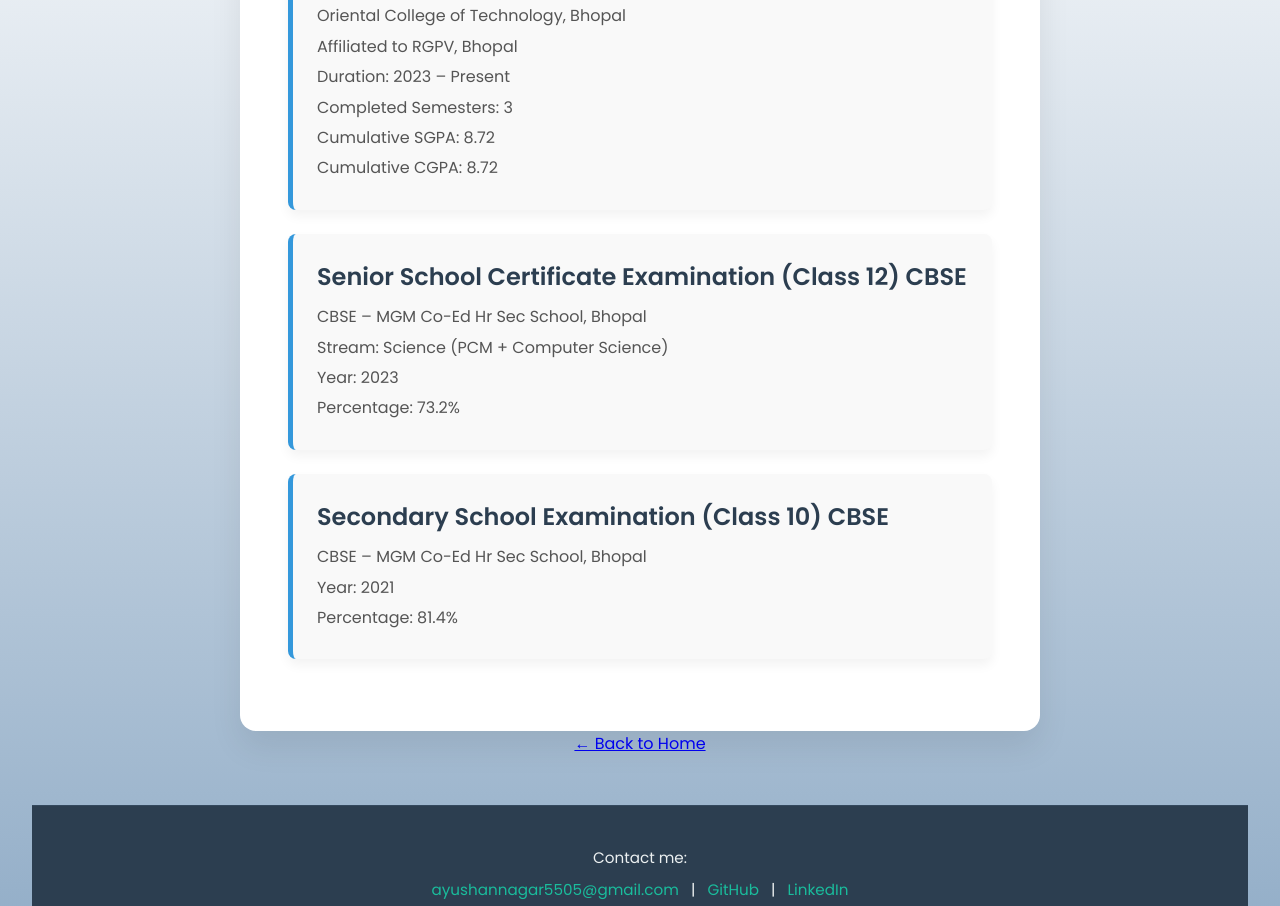
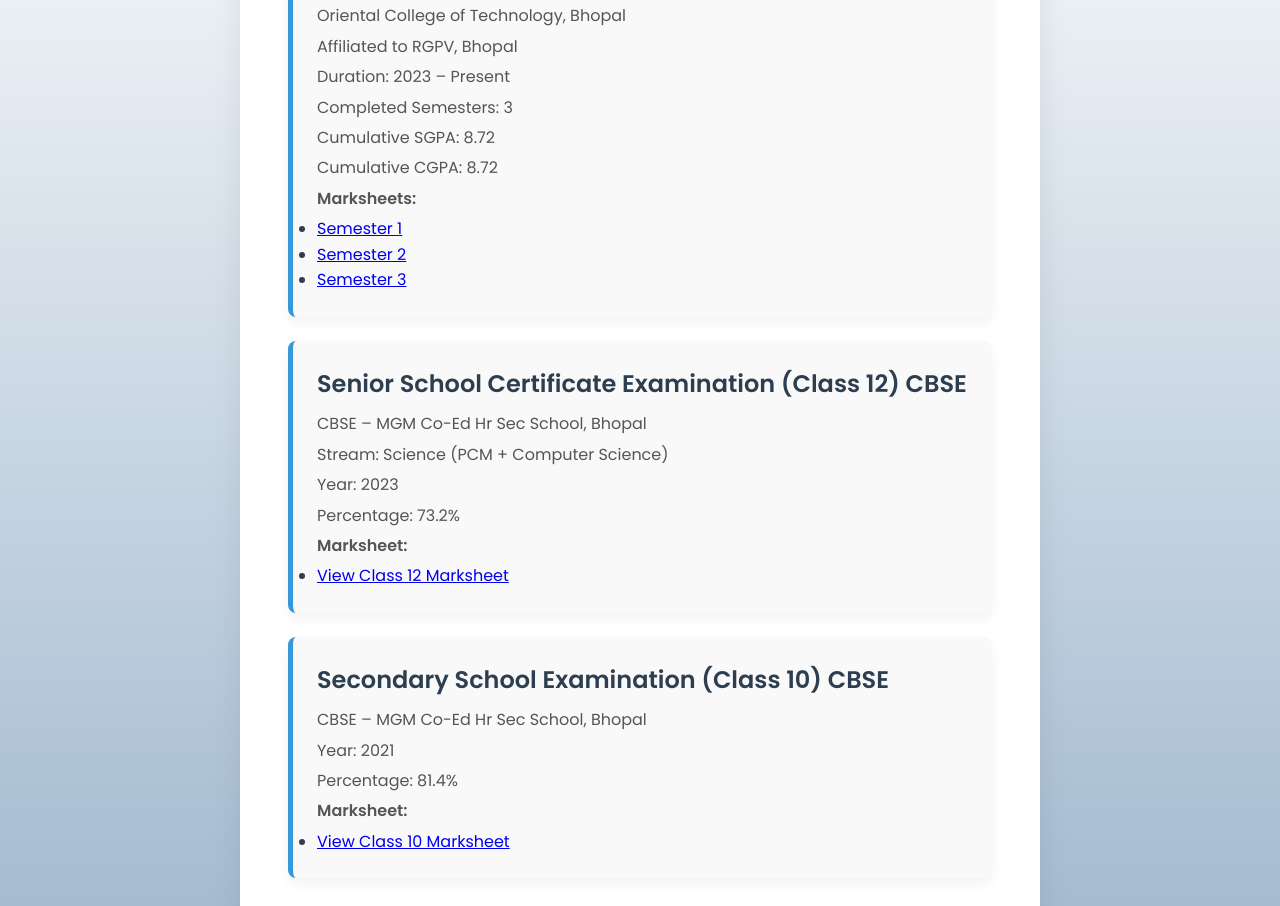
Before and after one commit to AYUSH-NAGAR55/MY-PORTFOLIO, a plain HTML site: page education.html in a window 1280 px wide. Shown: the part 257-1163 px from the top of the page. Drawn offline with nearby package versions, Linux system fonts and the light colour scheme.

Commit message:
Update education.html

```diff
--- a/education.html
+++ b/education.html
@@ -20,9 +20,12 @@
   <p>Completed Semesters: 3</p>
   <p>Cumulative SGPA: 8.72</p>
   <p>Cumulative CGPA: 8.72</p>
-
-
-
+    <p><strong>Marksheets:</strong></p>
+    <ul class="marksheet-links">
+  <li><a href="https://drive.google.com/file/d/1-ka8NU_9kgA5L-ZZB8mRW7azL_gq--Rz/view?usp=sharing" target="_blank">Semester 1</a></li>
+  <li><a href="https://drive.google.com/file/d/1tHhJrMMgLIhc1u_zSjHJVlQ20Y_0ba1H/view?usp=sharing" target="_blank">Semester 2</a></li>
+  <li><a href="https://drive.google.com/file/d/1tHhJrMMgLIhc1u_zSjHJVlQ20Y_0ba1H/view?usp=sharing" target="_blank">Semester 3</a></li>
+</ul>
 </div>
   <div class="edu-card">
   <h2>Senior School Certificate Examination (Class 12) CBSE</h2>
@@ -30,6 +33,10 @@
   <p>Stream: Science (PCM + Computer Science)</p>
   <p>Year: 2023</p>
   <p>Percentage: 73.2%</p>
+    <p><strong>Marksheet:</strong></p>
+<ul class="marksheet-links">
+  <li><a href="https://drive.google.com/file/d/11Icrtu1ZTaQ7d22AdFps-i7Cm_E51mqi/view?usp=sharing" target="_blank">View Class 12 Marksheet</a></li>
+</ul>
 </div>
 
     <div class="edu-card">
@@ -37,6 +44,10 @@
   <p>CBSE – MGM Co-Ed Hr Sec School, Bhopal</p>
   <p>Year: 2021</p>
   <p>Percentage: 81.4%</p>
+        <p><strong>Marksheet:</strong></p>
+<ul class="marksheet-links">
+  <li><a href="https://drive.google.com/file/d/1cbis8kQ3MM2gYlwnTNMas5wh7cupidvx/view?usp=sharing" target="_blank">View Class 10 Marksheet</a></li>
+</ul>
 </div>
       </section>
 <a href="index.html">← Back to Home</a>
@@ -55,4 +66,5 @@
 </footer>
 
 </body>
+
 </html>
```
